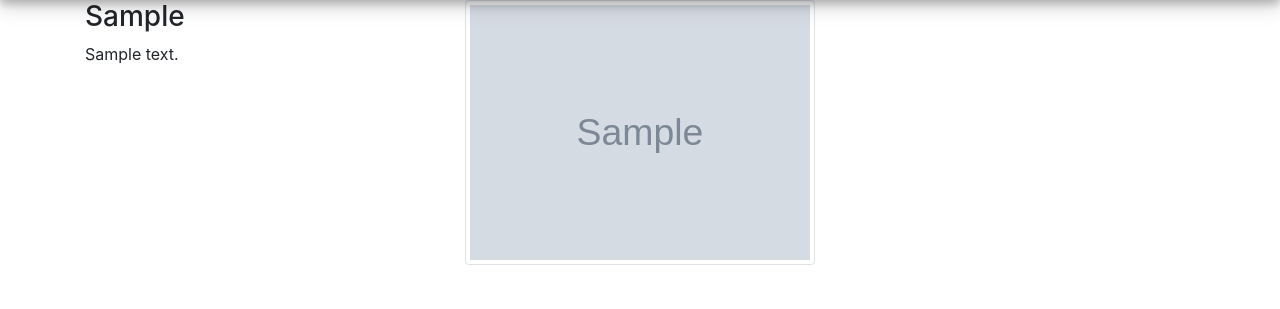
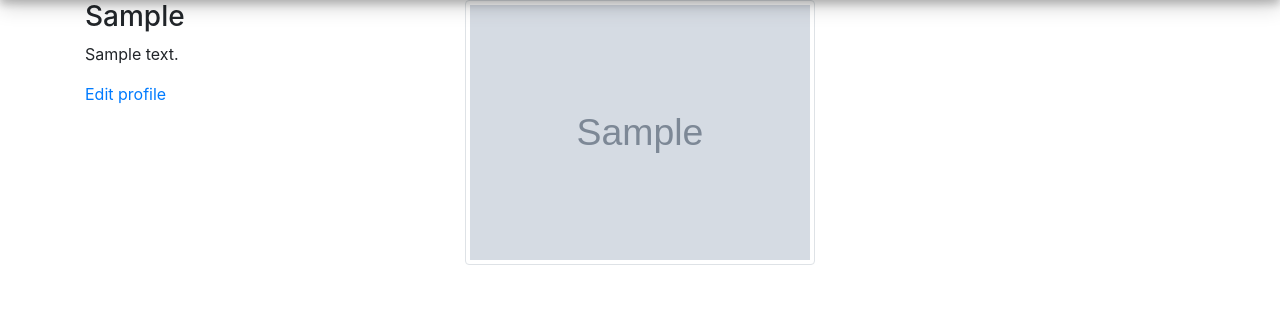
Before and after one commit to Isaacg94/personal-blog, a Flask app: a page that uses app/templates/profile/profile.html in a window 1280 px wide. Shown: the part 64-373 px from the top of the page. Run offline with Flask 2, Linux system fonts and the light colour scheme; a user stored in the database is signed in; tables that the repository leaves empty hold one stand-in row (values such as "Sample post"); grey boxes marked "Sample" are stand-in pictures; some libraries are stand-ins or nearby versions.

Commit message:
add link in our profile.html to the view function

```diff
--- a/app/templates/profile/profile.html
+++ b/app/templates/profile/profile.html
@@ -13,6 +13,9 @@
             {%else%}
             <p> {{user.username| capitalize}} has no bio </p>
             {% endif %}
+            {% if user == current_user %}
+            <a href="{{url_for('main.update_profile',uname=user.username)}}">Edit profile</a>
+            {% endif %}
         </div>
 
         <!--Display profile photo-->
```
Also changed, not shown: app/templates/profile/update.html (added). Lines whose indentation alone changed are shown as unchanged.
